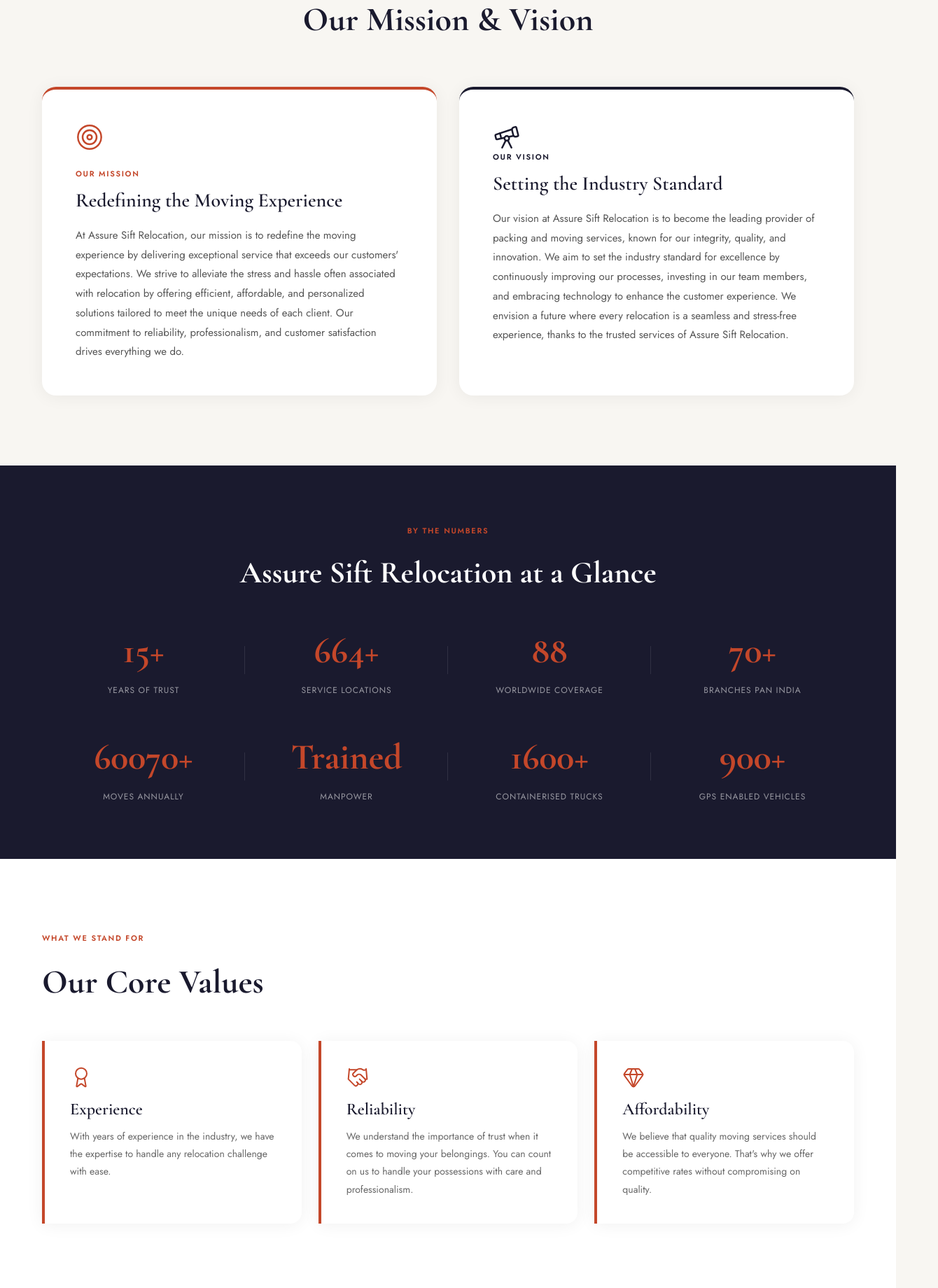
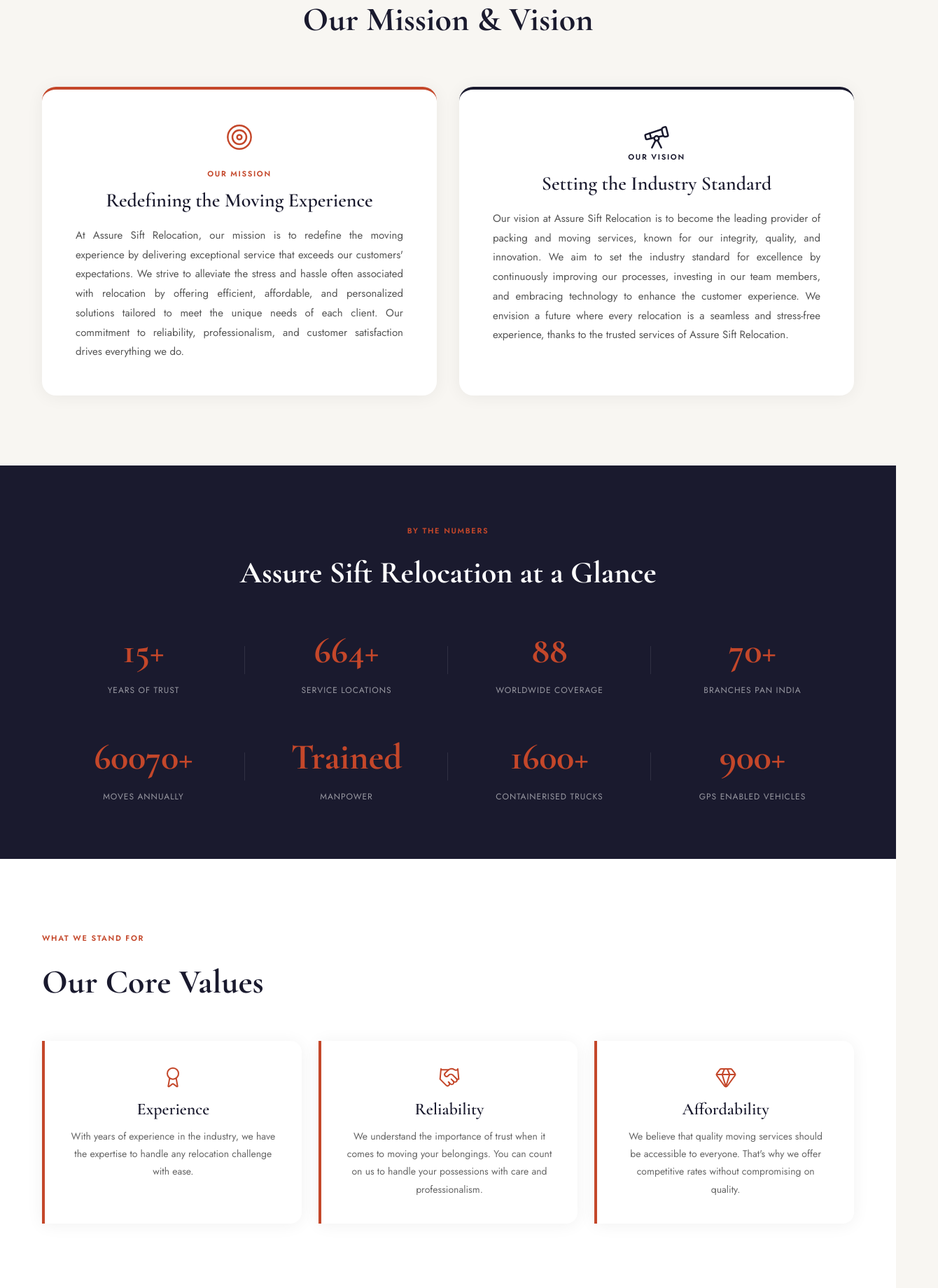
Before and after one commit to codewithabhigithub/Assure-Sift, a Next.js app in the folder frontend/: page /about_us in a window 1280 px wide. Shown: the part 1320-3160 px from the top of the page at 70% size, 1340 px wide, since content can reach past the window. Built offline with nearby package versions, Linux system fonts and the light colour scheme; no server answers.

Commit message:
some ui changes

```diff
--- a/frontend/src/app/about_us/page.js
+++ b/frontend/src/app/about_us/page.js
@@ -175,19 +175,19 @@
             <h2 className="font-display font-bold text-[48px] text-[#1A1A2E] mt-4">Our Mission & Vision</h2>
           </div>
 
-          <div className="grid md:grid-cols-2 gap-[32px]">
+          <div className="grid md:grid-cols-2 gap-[32px] ">
             {/* LEFT — Mission Card */}
             <motion.div
               initial={{ opacity: 0, y: 24 }}
               whileInView={{ opacity: 1, y: 0 }}
               transition={{ duration: 0.6 }}
               viewport={{ once: true }}
-              className="bg-white rounded-[20px] p-[48px] shadow-[0_2px_24px_rgba(0,0,0,0.06)] border-t-[4px] border-[#C4472A]"
+              className="bg-white rounded-[20px] p-[48px] shadow-[0_2px_24px_rgba(0,0,0,0.06)] border-t-[4px] border-[#C4472A] items-center flex flex-col "
             >
               <Target size={40} className="text-[#C4472A] stroke-[1.5]" />
               <span className="block font-body text-[11px] font-bold uppercase tracking-[0.15em] text-[#C4472A] mt-[24px]">OUR MISSION</span>
-              <h3 className="font-display font-semibold text-[28px] text-[#1A1A2E] mt-[8px]">Redefining the Moving Experience</h3>
-              <p className="font-body text-[15px] text-[#555] leading-[1.85] mt-[16px]">
+              <h3 className="font-display font-semibold text-[28px] text-[#1A1A2E] mt-[8px] text-center">Redefining the Moving Experience</h3>
+              <p className="font-body text-[15px] text-[#555] leading-[1.85] mt-[16px] text-justify">
                 At Assure Sift Relocation, our mission is to redefine the moving experience by delivering exceptional service that exceeds our customers&apos; expectations. We strive to alleviate the stress and hassle often associated with relocation by offering efficient, affordable, and personalized solutions tailored to meet the unique needs of each client. Our commitment to reliability, professionalism, and customer satisfaction drives everything we do.
               </p>
             </motion.div>
@@ -198,12 +198,12 @@
               whileInView={{ opacity: 1, y: 0 }}
               transition={{ duration: 0.6, delay: 0.1 }}
               viewport={{ once: true }}
-              className="bg-white rounded-[20px] p-[48px] shadow-[0_2px_24px_rgba(0,0,0,0.06)] border-t-[4px] border-[#1A1A2E]"
+              className="bg-white rounded-[20px] p-[48px] shadow-[0_2px_24px_rgba(0,0,0,0.06)] border-t-[4px] border-[#1A1A2E] items-center flex flex-col"
             >
               <Telescope size={40} className="text-[#1A1A2E] stroke-[1.5]" />
               <span className="block font-body text-[11px] font-bold uppercase tracking-[0.15em] text-[#1A1A2E]">OUR VISION</span>
-              <h3 className="font-display font-semibold text-[28px] text-[#1A1A2E] mt-[8px]">Setting the Industry Standard</h3>
-              <p className="font-body text-[15px] text-[#555] leading-[1.85] mt-[16px]">
+              <h3 className="font-display font-semibold text-[28px] text-[#1A1A2E] mt-[8px] text-center">Setting the Industry Standard</h3>
+              <p className="font-body text-[15px] text-[#555] leading-[1.85] mt-[16px] text-justify">
                 Our vision at Assure Sift Relocation is to become the leading provider of packing and moving services, known for our integrity, quality, and innovation. We aim to set the industry standard for excellence by continuously improving our processes, investing in our team members, and embracing technology to enhance the customer experience. We envision a future where every relocation is a seamless and stress-free experience, thanks to the trusted services of Assure Sift Relocation.
               </p>
             </motion.div>
@@ -253,7 +253,7 @@
             <h2 className="font-display font-bold text-[48px] text-[#1A1A2E] mt-4">Our Core Values</h2>
           </div>
 
-          <div className="grid grid-cols-1 md:grid-cols-3 gap-[24px]">
+          <div className="grid grid-cols-1 md:grid-cols-3 gap-[24px] ">
             {[
               {
                 title: "Experience",
@@ -274,11 +274,11 @@
               <motion.div
                 key={i}
                 whileHover={{ y: -6 }}
-                className="border-l-[4px] border-[#C4472A] rounded-r-[16px] p-[36px] bg-white shadow-[0_2px_24px_rgba(0,0,0,0.06)]"
+                className="border-l-[4px] border-[#C4472A] rounded-r-[16px] p-[36px] bg-white shadow-[0_2px_24px_rgba(0,0,0,0.06)] items-center flex flex-col"
               >
                 <v.icon size={32} className="text-[#C4472A] stroke-[1.5]" />
-                <h3 className="font-display font-semibold text-[24px] text-[#1A1A2E] mt-[12px] mb-[8px]">{v.title}</h3>
-                <p className="font-body text-[14px] text-[#666] leading-[1.8]">{v.desc}</p>
+                <h3 className="font-display font-semibold text-[24px] text-[#1A1A2E] mt-[12px] mb-[8px] text-center">{v.title}</h3>
+                <p className="font-body text-[14px] text-[#666] leading-[1.8] text-center">{v.desc}</p>
               </motion.div>
             ))}
           </div>
--- a/frontend/src/components/sections/FeaturesStrip.js
+++ b/frontend/src/components/sections/FeaturesStrip.js
@@ -23,7 +23,7 @@
               whileInView={{ opacity: 1, y: 0 }}
               viewport={{ once: true }}
               transition={{ delay: i * 0.1 }}
-              className="flex flex-col items-start"
+              className="flex flex-col items-center"
             >
               <div className="text-[#C4472A]">
                 {React.cloneElement(feature.icon, { strokeWidth: 1.5 })}
@@ -31,7 +31,7 @@
               <h3 className="font-body font-semibold text-[16px] text-[#1A1A2E] mt-4">
                 {feature.title}
               </h3>
-              <p className="font-body text-[13px] text-[#888] mt-2 line-height-[1.7]">
+              <p className="font-body text-[13px] text-[#888] mt-2 line-height-[1.7] text-center">
                 {feature.desc}
               </p>
             </motion.div>
--- a/frontend/src/components/sections/Footer.js
+++ b/frontend/src/components/sections/Footer.js
@@ -47,10 +47,11 @@
             </div>
           </div>
 
+          <div className='flex justify-evenly gap-16 '>
             {/* Col 2 — Quick Links */}
             <div>
-            <h4 className="font-body text-[10px] font-bold uppercase tracking-[0.15em] text-white/35 mb-6">QUICK LINKS</h4>
-            <ul className="flex flex-col gap-3">
+              <h4 className="font-body text-[11px] font-bold uppercase tracking-[0.15em] text-white/70 mb-6">QUICK LINKS</h4>
+              <ul className="flex flex-col gap-3 ">
                 {[
                   { name: 'Home', href: '/' },
                   { name: 'About Us', href: '/about_us' },
@@ -69,7 +70,7 @@
 
             {/* Col 3 — Company */}
             <div>
-            <h4 className="font-body text-[10px] font-bold uppercase tracking-[0.15em] text-white/35 mb-6">COMPANY</h4>
+              <h4 className="font-body text-[11px] font-bold uppercase tracking-[0.15em] text-white/70 mb-6">COMPANY</h4>
               <ul className="flex flex-col gap-3">
                 {[
                   { name: 'Team', href: '#' },
@@ -86,9 +87,11 @@
               </ul>
             </div>
 
+          </div>
+
           {/* Col 4 — Contact */}
           <div>
-            <h4 className="font-body text-[10px] font-bold uppercase tracking-[0.15em] text-white/35 mb-6">CONTACT INFORMATION</h4>
+            <h4 className="font-body text-[11px] font-bold uppercase tracking-[0.15em] text-white/70 mb-6">CONTACT INFORMATION</h4>
             <div className="flex flex-col gap-4">
               <div className="flex gap-3 items-start">
                 <MapPin size={16} className="text-[#C4472A] mt-1 shrink-0" />
--- a/frontend/src/components/sections/Hero.js
+++ b/frontend/src/components/sections/Hero.js
@@ -26,7 +26,7 @@
             initial={{ opacity: 0, y: 20 }}
             animate={{ opacity: 1, y: 0 }}
             transition={{ delay: 0.1 }}
-            className="font-display font-bold text-5xl md:text-6xl lg:text-7xl leading-[1.1] text-[#1A1A2E] mb-6"
+            className="font-display font-bold text-5xl md:text-6xl lg:text-7xl leading-[1.1] text-[#1A1A2E] mb-6  "
           >
             Your Trusted Partner<br />
             for Seamless <span className="italic text-[#C4472A]">Relocation</span>
@@ -45,7 +45,7 @@
             initial={{ opacity: 0, y: 20 }}
             animate={{ opacity: 1, y: 0 }}
             transition={{ delay: 0.3 }}
-            className="flex flex-wrap gap-4 mb-10"
+            className="flex flex-wrap gap-4 mb-10 "
           >
             <Link href="/#services" className="bg-[#C4472A] text-white font-semibold px-8 py-3.5 rounded-full hover:bg-[#A63A22] transition-colors shadow-lg shadow-[#C4472A]/20 inline-block text-center">
               Book Now →
--- a/frontend/src/components/sections/WhyChoose.js
+++ b/frontend/src/components/sections/WhyChoose.js
@@ -74,18 +74,18 @@
         </div>
 
         {/* FEATURE CARDS */}
-        <div className="grid grid-cols-1 md:grid-cols-3 gap-8 mb-20">
+        <div className="grid grid-cols-1 md:grid-cols-3 gap-8 mb-20 ">
           {cards.map((c, i) => (
             <motion.div
               key={i}
               whileHover={{ y: -5 }}
-              className="bg-[#F8F6F2] border-l-4 border-[#C4472A] rounded-r-xl p-8 shadow-sm"
+              className="bg-[#F8F6F2] border-l-4 border-[#C4472A] rounded-r-xl p-8 shadow-sm  flex justify-center flex-col items-center"
             >
-              <div className="text-[#C4472A] mb-4">
+              <div className="text-[#C4472A] mb-4 ">
                 <c.icon size={32} />
               </div>
               <h3 className="font-display font-bold text-xl text-[#1A1A2E] mb-3">{c.title}</h3>
-              <p className="font-body text-sm text-[#666] leading-relaxed">{c.desc}</p>
+              <p className="font-body text-sm text-[#666] leading-relaxed text-center">{c.desc}</p>
             </motion.div>
           ))}
         </div>
```
Lines whose indentation alone changed are shown as unchanged.
